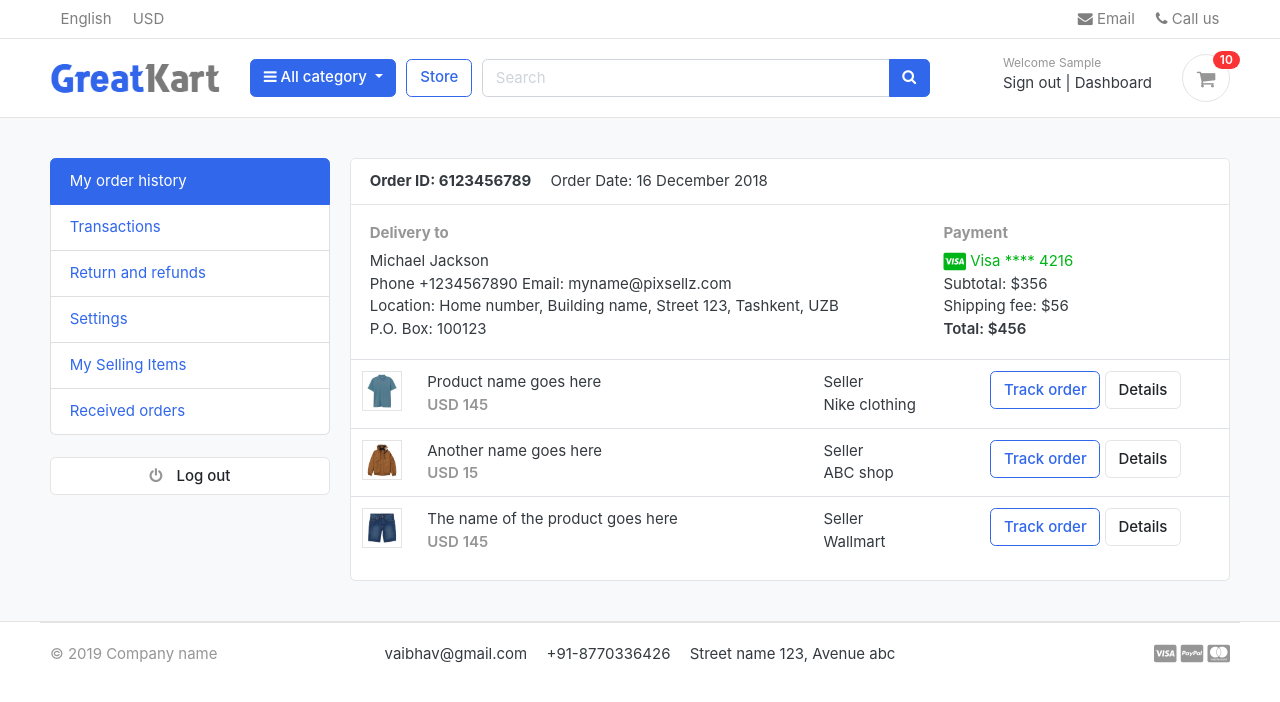
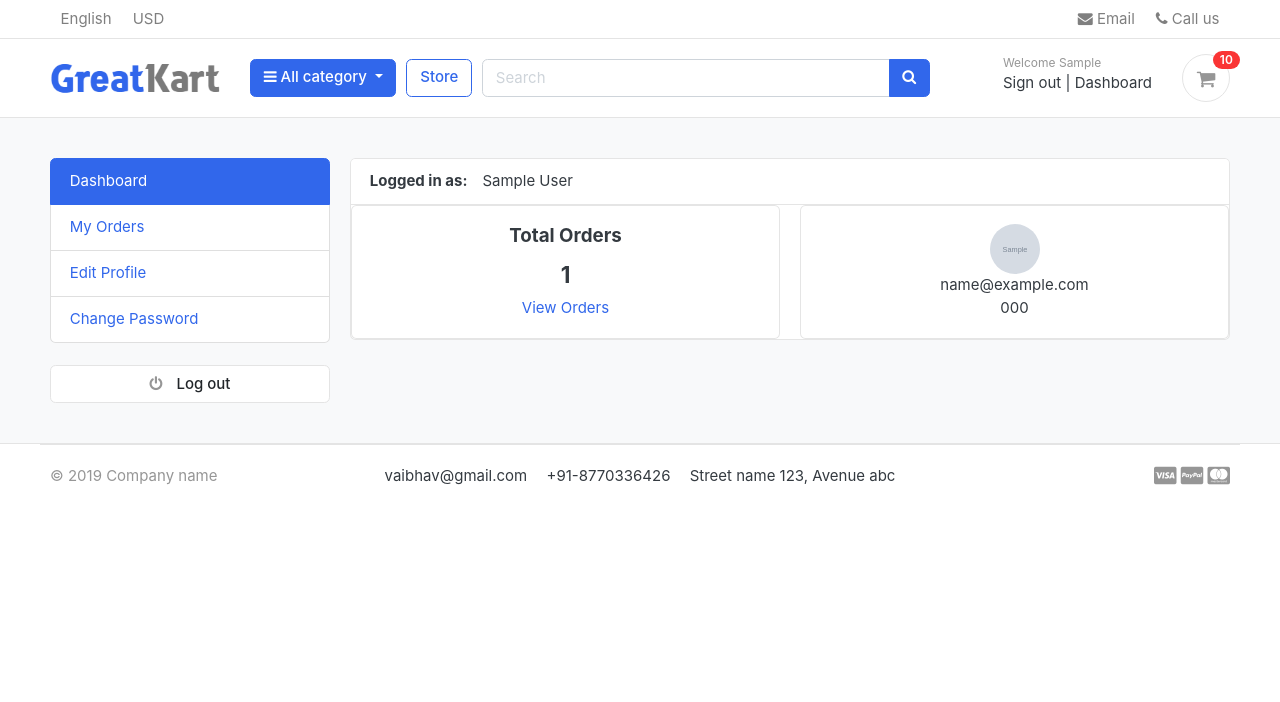
Before and after one commit to vaibhav748/GreatKart, a Django app: page /accounts/dashboard/ in a window 1280 px wide. Shown: the top 702 px of the page. Run offline with Django 3.2, Linux system fonts and the light colour scheme; a user stored in the database is signed in; tables that the repository leaves empty hold one stand-in row (values such as "Sample post"); grey boxes marked "Sample" are stand-in pictures; some libraries are stand-ins or nearby versions; some web fonts are replaced.

Commit message:
Added user edit profile functionality.

```diff
--- a/accounts/models.py
+++ b/accounts/models.py
@@ -66,8 +66,28 @@ class Account(AbstractBaseUser):
     def __str__(self):
         return self.email
 
+    def full_name(self):
+        return f"{self.first_name} {self.last_name}"
+
     def has_perm(self, perm, obj=None):
         return self.is_admin
 
     def has_module_perms(self, add_label):
         return True
+
+
+class UserProfile(models.Model):
+    user = models.OneToOneField(Account, on_delete=models.CASCADE)
+    address_line_1 = models.CharField(max_length=100, blank=True)
+    address_line_2 = models.CharField(max_length=100, blank=True)
+    profile_picture = models.ImageField(upload_to='userprofile/', blank=True)
+    country = models.CharField(max_length=50, blank=True)
+    state = models.CharField(max_length=50, blank=True)
+    city = models.CharField(max_length=50, blank=True)
+
+    def __str__(self):
+        return self.user.first_name
+
+
+    def full_address(self):
+        return f"{self.address_line_1} {self.address_line_2}"
--- a/accounts/urls.py
+++ b/accounts/urls.py
@@ -10,4 +10,8 @@ urlpatterns = [
     path('forgotPassword/', views.forgotPassword, name='forgotPassword'),
     path('resetpassword_validate/<uidb64>/<token>/', views.resetpassword_validate, name='resetpassword_validate'),
     path('resetPassword/', views.resetPassword, name='resetPassword'),
+    path('my_orders/', views.my_orders, name='my_orders'),
+    path('edit_profile/', views.edit_profile, name='edit_profile'),
+    path('change_password/', views.change_password, name='change_password'),
+    path('order_detail/<int:order_id>/', views.order_detail, name='order_detail'),
 ]
--- a/accounts/views.py
+++ b/accounts/views.py
@@ -1,12 +1,13 @@
-from django.shortcuts import render, redirect
-from .forms import RegistrationForm
-from .models import Account
+from django.shortcuts import render, redirect, get_object_or_404
+from .forms import RegistrationForm, UserProfileForm, UserForm
+from .models import Account, UserProfile
 from django.contrib import messages
 from django.contrib.auth import authenticate, login, logout
 from django.contrib.auth.decorators import login_required
 from django.http import HttpResponse
 from carts.models import Cart, CartItem
 from carts.views import _cart_id
+from orders.models import Order, OrderProduct
 import requests
 
 #User Activation
@@ -40,6 +41,12 @@ def register(request):
                 user = Account.objects.create_user(first_name=first_name, last_name=last_name, email=email, username=username, password=password)
                 user.phone_number = phone_number
                 user.save()
+
+                # Create UserProfile
+                profile = UserProfile()
+                profile.user_id = user.id
+                profile.profile_picture = 'default/default_image.png'
+                profile.save()
 
                 #USER ACTIVATION
                 current_site = get_current_site(request)
@@ -157,7 +164,17 @@ def activate(request, uidb64, token):
 
 @login_required(login_url='login')
 def dashboard(request):
-    return render(request, 'accounts/dashboard.html')
+    orders = Order.objects.filter(user=request.user)
+    orders_count = orders.count()
+    # print(orders, orders_count)
+
+    userprofile = UserProfile.objects.get(user_id=request.user.id)
+
+    context = {
+        'orders_count': orders_count,
+        'userprofile': userprofile
+    }
+    return render(request, 'accounts/dashboard.html', context)
 
 
 def forgotPassword(request):
@@ -222,3 +239,85 @@ def resetPassword(request):
             return redirect('resetPassword')
 
     return render(request, 'accounts/resetPassword.html')
+
+@login_required(login_url='login')
+def my_orders(request):
+    orders = Order.objects.filter(user=request.user, is_ordered=True).order_by('created_at')
+    print(orders)
+
+    context = {
+        'orders': orders
+    }
+
+    return render(request, 'accounts/my_orders.html', context)
+
+@login_required(login_url='login')
+def edit_profile(request):
+    # import pdb;pdb.set_trace()
+    userprofile = get_object_or_404(UserProfile, user=request.user)
+    if request.method == "POST":
+        user_form = UserForm(request.POST, instance=request.user)
+        profile_form = UserProfileForm(request.POST, request.FILES, instance=userprofile)
+        if user_form.is_valid() and profile_form.is_valid():
+            user_form.save()
+            profile_form.save()
+            messages.success(request, 'Your Profile Has Been Updated.')
+            return redirect('edit_profile')
+    else:
+        user_form = UserForm(instance=request.user)
+        profile_form = UserProfileForm(instance=userprofile)
+
+    context = {
+        'user_form': user_form,
+        'profile_form': profile_form,
+        'userprofile': userprofile
+    }
+    return render(request, 'accounts/edit_profile.html', context)
+
+@login_required(login_url='login')
+def change_password(request):
+    if request.method == "POST":
+        current_password = request.POST["current_password"]
+        new_password = request.POST["new_password"]
+        confirm_password = request.POST["confirm_password"]
+
+        user = Account.objects.get(username__exact=request.user.username)
+
+        if new_password == confirm_password:
+            success = user.check_password(current_password)
+            print(success)
+            if success:
+                user.set_password(new_password)
+                user.save()
+                messages.success(request, "Password Updated Successfully.")
+                return redirect("change_password")
+            else:
+                messages.error(request, "Please Enter a Valid Current Password.")
+                return redirect("change_password")
+        else:
+            messages.error(request, "Password Does Not Match.")
+            return redirect("change_password")
+
+    return render(request, 'accounts/change_password.html')
+
+
+def order_detail(request, order_id, total=0):
+    # import pdb;pdb.set_trace()
+    order = Order.objects.get(order_number=order_id)
+    order_details = OrderProduct.objects.filter(order=order)
+
+    for item in order_details:
+        total += (item.product.price * item.quantity)
+
+    tax = total * 0.02
+    grand_total = total + tax
+
+    context = {
+        'order': order,
+        'order_details': order_details,
+        'total': total,
+        'tax': tax,
+        'grand_total': grand_total
+    }
+
+    return render(request, 'accounts/order_detail.html', context)
--- a/greatkart/settings.py
+++ b/greatkart/settings.py
@@ -136,3 +136,9 @@ EMAIL_USE_TLS = True
 EMAIL_PORT = 587
 EMAIL_HOST_USER = 'mvaibhav002@gmail.com'
 EMAIL_HOST_PASSWORD = 'vaibhav@123'
+
+# Message setting for error color.
+from django.contrib.messages import constants as messages
+MESSAGE_TAGS = {
+    messages.ERROR: 'danger',
+}
--- a/static/css/custom.css
+++ b/static/css/custom.css
@@ -41,3 +41,7 @@ input:checked + label:hover, input:checked ~ label:hover, input:checked ~ label:
 label:hover ~ input:checked ~ label{
     color: #cc9000;
 }
+
+.rating-star i{
+    color: #ffb503 ;
+}
--- a/templates/accounts/dashboard.html
+++ b/templates/accounts/dashboard.html
@@ -7,86 +7,39 @@
 {% include 'includes/alerts.html' %}
 <div class="container">
 	<div class="row">
-	<aside class="col-md-3">
-		<!--   SIDEBAR   -->
-		<ul class="list-group">
-			<a class="list-group-item active" href="#"> My order history </a>
-			<a class="list-group-item" href="#"> Transactions </a>
-			<a class="list-group-item" href="#"> Return and refunds </a>
-			<a class="list-group-item" href="#">Settings </a>
-			<a class="list-group-item" href="#"> My Selling Items </a>
-			<a class="list-group-item" href="#"> Received orders </a>
-		</ul>
-		<br>
-		<a class="btn btn-light btn-block" href="{% url 'logout' %}"> <i class="fa fa-power-off"></i> <span class="text">Log out</span> </a>
-		<!--   SIDEBAR .//END   -->
-	</aside>
+		{% include 'includes/dashboard_sidebar.html' %}
 	<main class="col-md-9">
 		<article class="card">
 		<header class="card-header">
-			<strong class="d-inline-block mr-3">Order ID: 6123456789</strong>
-			<span>Order Date: 16 December 2018</span>
+			<strong class="d-inline-block mr-3">Logged in as:</strong>{{ user.full_name }}
+
 		</header>
-		<div class="card-body">
 			<div class="row">
-				<div class="col-md-8">
-					<h6 class="text-muted">Delivery to</h6>
-					<p>Michael Jackson <br>
-					Phone +1234567890 Email: myname@pixsellz.com <br>
-			    	Location: Home number, Building name, Street 123,  Tashkent, UZB <br>
-			    	P.O. Box: 100123
-			 		</p>
+			<div class="col-md-6">
+				<div class="card" style="text-align:center;">
+					<div class="card-body">
+						<h5 class="card-title">Total Orders</h5>
+						<h4>{{ orders_count }}</h4>
+						<a href="{% url 'my_orders' %}">View Orders</a>
+					</div>
 				</div>
-				<div class="col-md-4">
-					<h6 class="text-muted">Payment</h6>
-					<span class="text-success">
-						<i class="fab fa-lg fa-cc-visa"></i>
-					    Visa  **** 4216
-					</span>
-					<p>Subtotal: $356 <br>
-					 Shipping fee:  $56 <br>
-					 <span class="b">Total:  $456 </span>
-					</p>
+
+			</div>
+
+			<div class="col-md-6">
+				<div class="card" style="text-align:center;">
+					<div class="card-body">
+						<img src="{{ userprofile.profile_picture.url }}" alt="User Profile Picture" width="50" height="50" style="border-radius:50%;">
+						<p class="mb-0">{{ user.email }}</p>
+						<p>{{ user.phone_number }}</p>
+
+					</div>
 				</div>
-			</div> <!-- row.// -->
-		</div> <!-- card-body .// -->
-		<div class="table-responsive">
-		<table class="table table-hover">
-			<tr>
-				<td width="65">
-					<img src="../images/items/1.jpg" class="img-xs border">
-				</td>
-				<td>
-					<p class="title mb-0">Product name goes here </p>
-					<var class="price text-muted">USD 145</var>
-				</td>
-				<td> Seller <br> Nike clothing </td>
-				<td width="250"> <a href="#" class="btn btn-outline-primary">Track order</a> <a href="#" class="btn btn-light"> Details </a> </td>
-			</tr>
-			<tr>
-				<td>
-					<img src="../images/items/2.jpg" class="img-xs border">
-				</td>
-				<td>
-					<p class="title mb-0">Another name goes here </p>
-					<var class="price text-muted">USD 15</var>
-				</td>
-				<td> Seller <br> ABC shop </td>
-				<td> <a href="#" class="btn btn-outline-primary">Track order</a> <a href="#" class="btn btn-light"> Details </a> </td>
-			</tr>
-			<tr>
-				<td>
-					<img src="../images/items/3.jpg" class="img-xs border">
-				</td>
-				<td>
-					<p class="title mb-0">The name of the product  goes here </p>
-					<var class="price text-muted">USD 145</var>
-				</td>
-				<td> Seller <br> Wallmart </td>
-				<td> <a href="#" class="btn btn-outline-primary">Track order</a> <a href="#" class="btn btn-light"> Details </a> </td>
-			</tr>
-		</table>
-		</div> <!-- table-responsive .end// -->
+
+			</div>
+          </div>
+
+
 		</article> <!-- order-group.// -->
 	</main>
 </div> <!-- row.// -->
--- /dev/null
+++ b/templates/includes/dashboard_sidebar.html
@@ -0,0 +1,13 @@
+<aside class="col-md-3">
+		<!--   SIDEBAR   -->
+		<ul class="list-group">
+			<a class="list-group-item {% if '/dashboard/' in request.path %}active{% endif %}" href="{% url 'dashboard' %}"> Dashboard </a>
+			<a class="list-group-item {% if '/my_orders/' in request.path %}active{% endif %}" href="{% url 'my_orders' %}"> My Orders </a>
+			<a class="list-group-item {% if '/edit_profile/' in request.path %}active{% endif %}" href="{% url 'edit_profile' %}"> Edit Profile </a>
+			<a class="list-group-item {% if '/change_password/' in request.path %}active{% endif %}" href="{% url 'change_password' %}"> Change Password </a>
+
+		</ul>
+		<br>
+		<a class="btn btn-light btn-block" href="{% url 'logout' %}"> <i class="fa fa-power-off"></i> <span class="text">Log out</span> </a>
+		<!--   SIDEBAR .//END   -->
+	</aside>
```
Also changed, not shown: accounts/admin.py (+10 -1 lines), accounts/forms.py (+24 -4 lines), store/models.py (+16 -0 lines), store/views.py (+14 -1 lines), templates/accounts/change_password.html (added, +57 -0 lines), templates/accounts/edit_profile.html (added, +86 -0 lines), templates/accounts/my_orders.html (added, +55 -0 lines), templates/accounts/order_detail.html (added, +107 -0 lines), templates/store/product_detail.html (+44 -7 lines), accounts/migrations/0002_userprofile.py (added).
